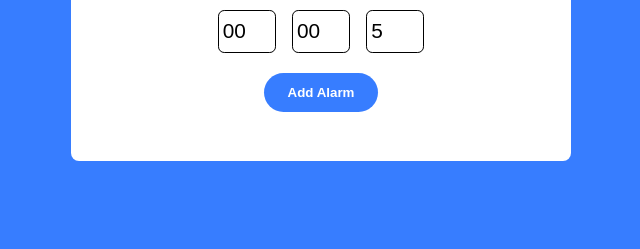
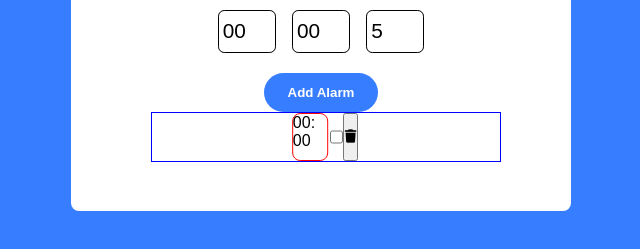
Before and after one commit to SagarBarate/Alarm-Clock, a plain HTML site: page index.html in a window 1280 px wide. Both pictures are taken after typing "5" into the empty fields and a click on the button "Add Alarm". Shown: the part 127-376 px from the top of the page, without its empty margins (319-959 px from the left). Drawn offline with Linux system fonts and the light colour scheme.

Commit message:
Botton css and checkbox

```diff
--- a/App.js
+++ b/App.js
@@ -2,7 +2,7 @@
 let timerRef = document.querySelector(".timer-display");
 const hourInput = document.getElementById("hourInput");
 const minuteInput = document.getElementById("minuteInput");
-const activeAlarms = document.querySelector(".activeAlarms");
+let activeAlarms = document.querySelector(".activeAlarms");
 const setAlarm = document.getElementById("set");
 let alarmsArray = [];
 let alarmSound = new Audio("./alarm.mp3");
@@ -72,6 +72,7 @@ minuteInput.addEventListener("input", () => {
 //Create alarm div
 
 const createAlarm = (alarmObj) => {
+  console.log('1', activeAlarms)
   //Keys from object
   const { id, alarmHour, alarmMinute } = alarmObj;
   //Alarm div
@@ -92,6 +93,7 @@ const createAlarm = (alarmObj) => {
   });
   alarmDiv.appendChild(checkbox);
   //Delete button
+
   let deleteButton = document.createElement("button");
   deleteButton.innerHTML = `<i class="fa-solid fa-trash"></i>`;
   deleteButton.classList.add("deleteButton");
@@ -155,9 +157,6 @@ window.onload = () => {
   hourInput.value = appendZero(initialHour);
   minuteInput.value = appendZero(initialMinute);
 };
-
-
-
 
 
 
--- a/index.html
+++ b/index.html
@@ -19,10 +19,9 @@
         </div>
         <button id="set"> <b>Add Alarm</b></button>
       </div>
-
+      <div class="activeAlarms"></div>
     </div>
-
-
+  </div>
 
 
      <!-- <div id="container"> -->
@@ -46,6 +45,6 @@
 
     </div>
 
-    <script src="App.js"></script>
+    <script src="/App.js"></script>
   </body>
 </html>
--- a/style.css
+++ b/style.css
@@ -71,3 +71,22 @@ body{
 #heading{
     text-align: center;
 }
+
+.alarm{
+    border : 1px solid blue;
+    display: flex;
+    justify-content: center;
+    width: 350px;
+    height: 50px;
+}
+
+.alarm span{
+    border : 1px solid red;  background-color: #ffffff;
+    max-width: 2.25em;
+    /* padding: 1.12em 5em; */
+    /* position: absolute; */
+    transform: translate(-5%);
+    /* left: 10%; */
+    top:1em;
+    border-radius: 0.5em;
+}
```
